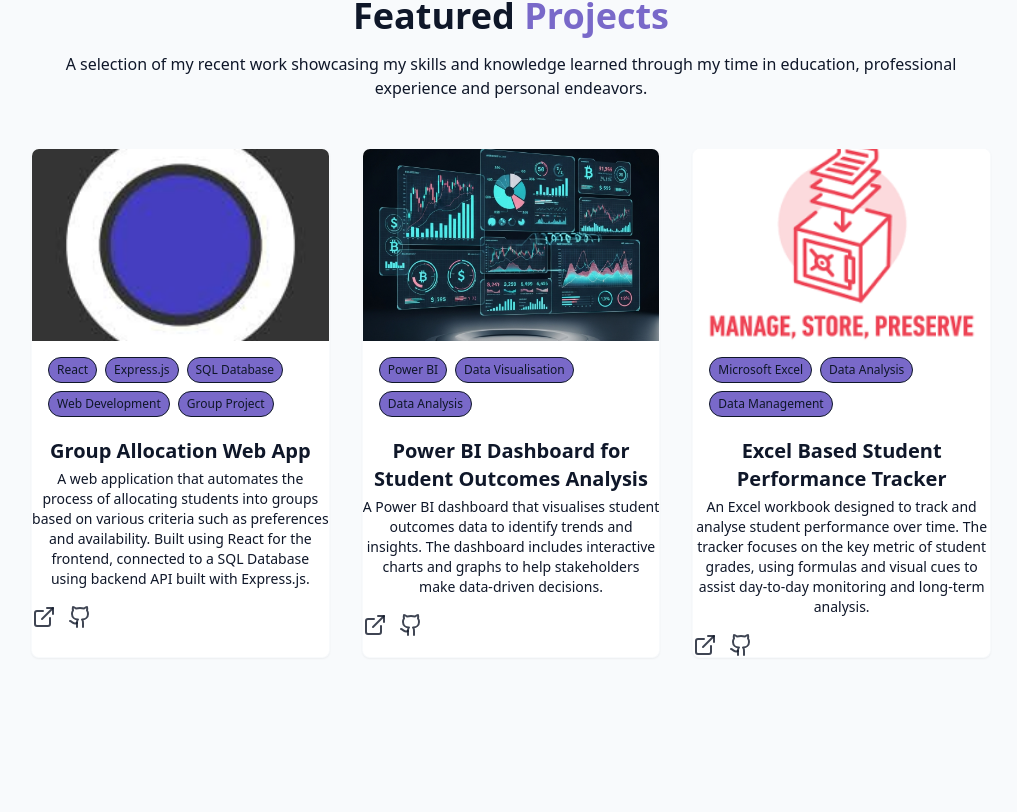
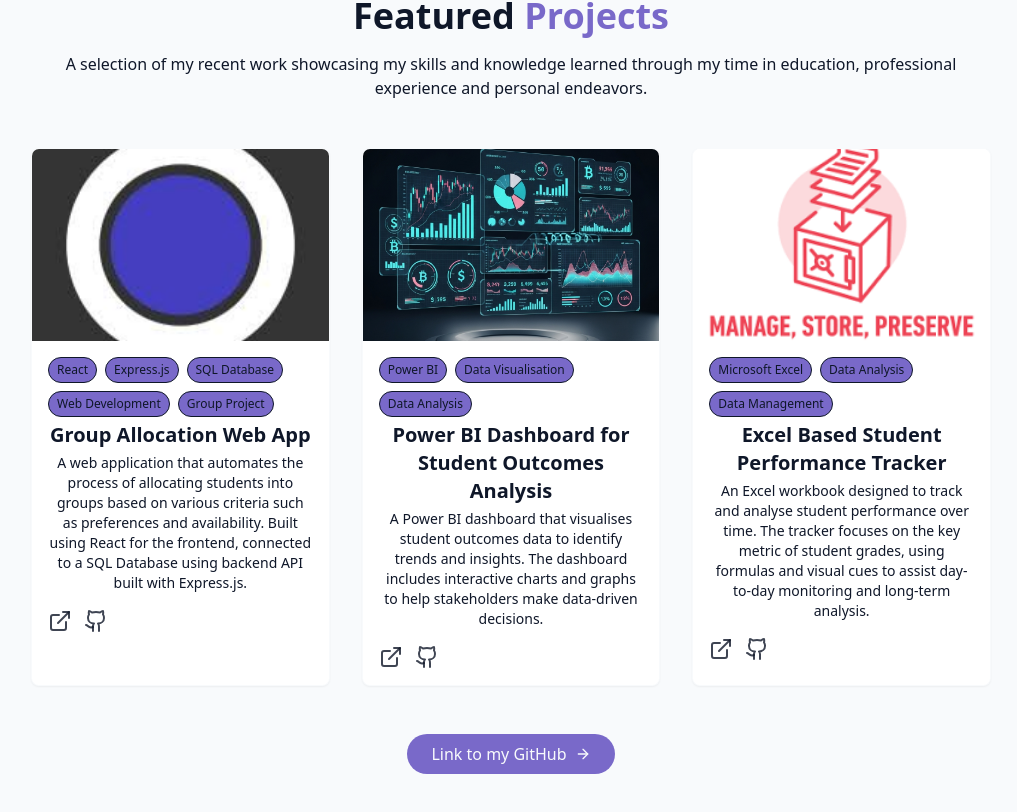
Before and after one commit to T-revin/Portfolio-Website, a React (Vite) app: page / in a window 1280 px wide. Shown: the part 2808-3620 px from the top of the page, without its empty margins (129-1146 px from the left). Before the commit the page ends 3522 px from the top, so only its background shows below. Built offline with nearby package versions, Linux system fonts and the light colour scheme.

Commit message:
Link to GitHub page added in "ProjectsSection.jsx" section

```diff
--- a/src/components/ProjectsSection.jsx
+++ b/src/components/ProjectsSection.jsx
@@ -1,4 +1,4 @@
-import {ExternalLink, GithubIcon} from 'lucide-react';
+import {ArrowRight, ExternalLink, GithubIcon} from 'lucide-react';
 
 const projects = [
   {
@@ -75,7 +75,6 @@
                     </span>
                   ))}
                 </div>
-              </div>
 
                 <h3 className="text-xl font-semibold mb-1">{project.title}</h3>
                 <p className="text-muted-foreground text-sm mb-4">
@@ -100,7 +99,16 @@
                   </div>
                 </div>
               </div>
+            </div>
           ))}
+        </div>
+        <div className="text-center mt-12">
+          <a
+            className="cosmic-button w-fit flex items-center mx-auto gap-2"
+            href="https://github.com/T-revin"
+          >
+            Link to my GitHub <ArrowRight size={16} />
+          </a>
         </div>
       </div>
     </section>
```
Lines whose indentation alone changed are shown as unchanged.
